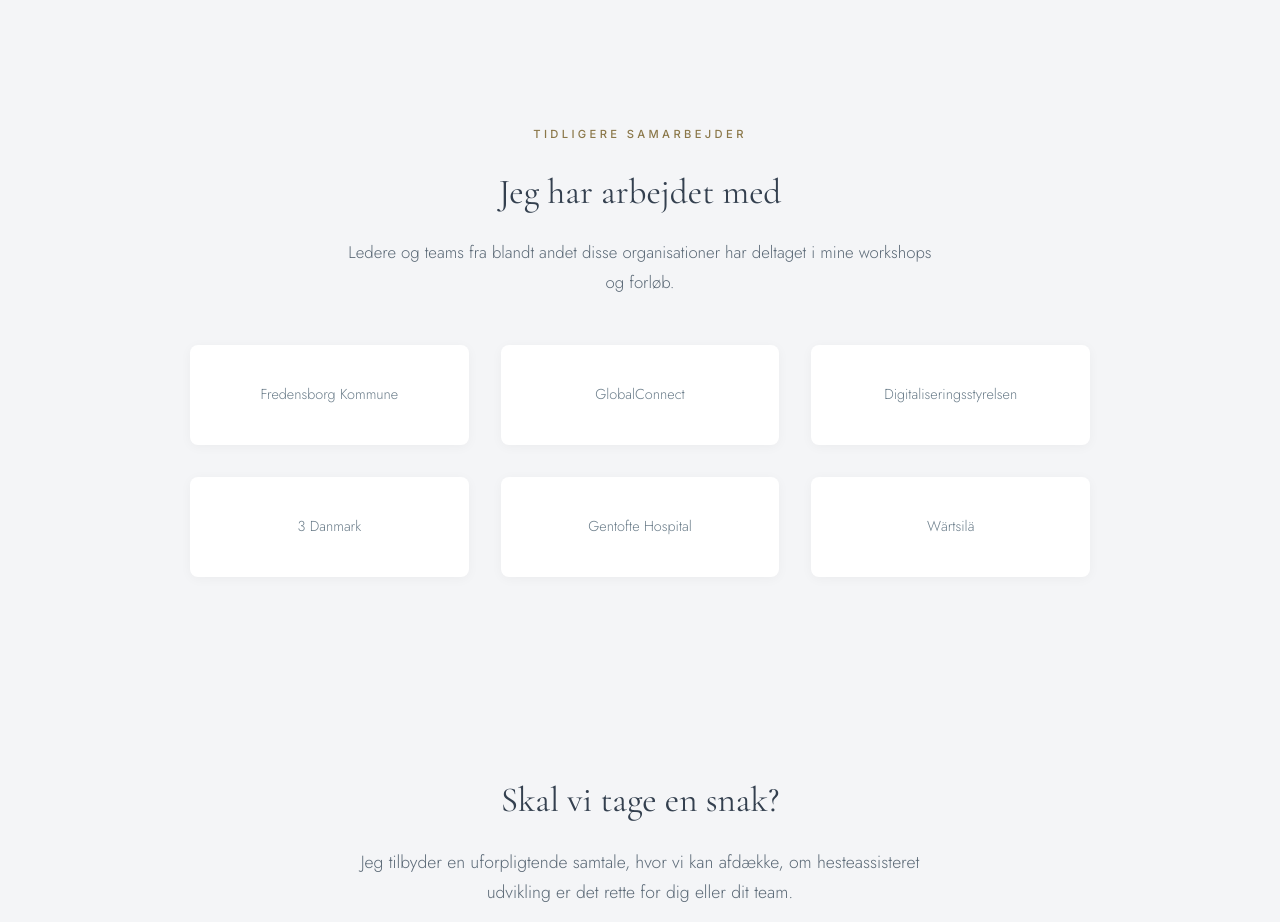
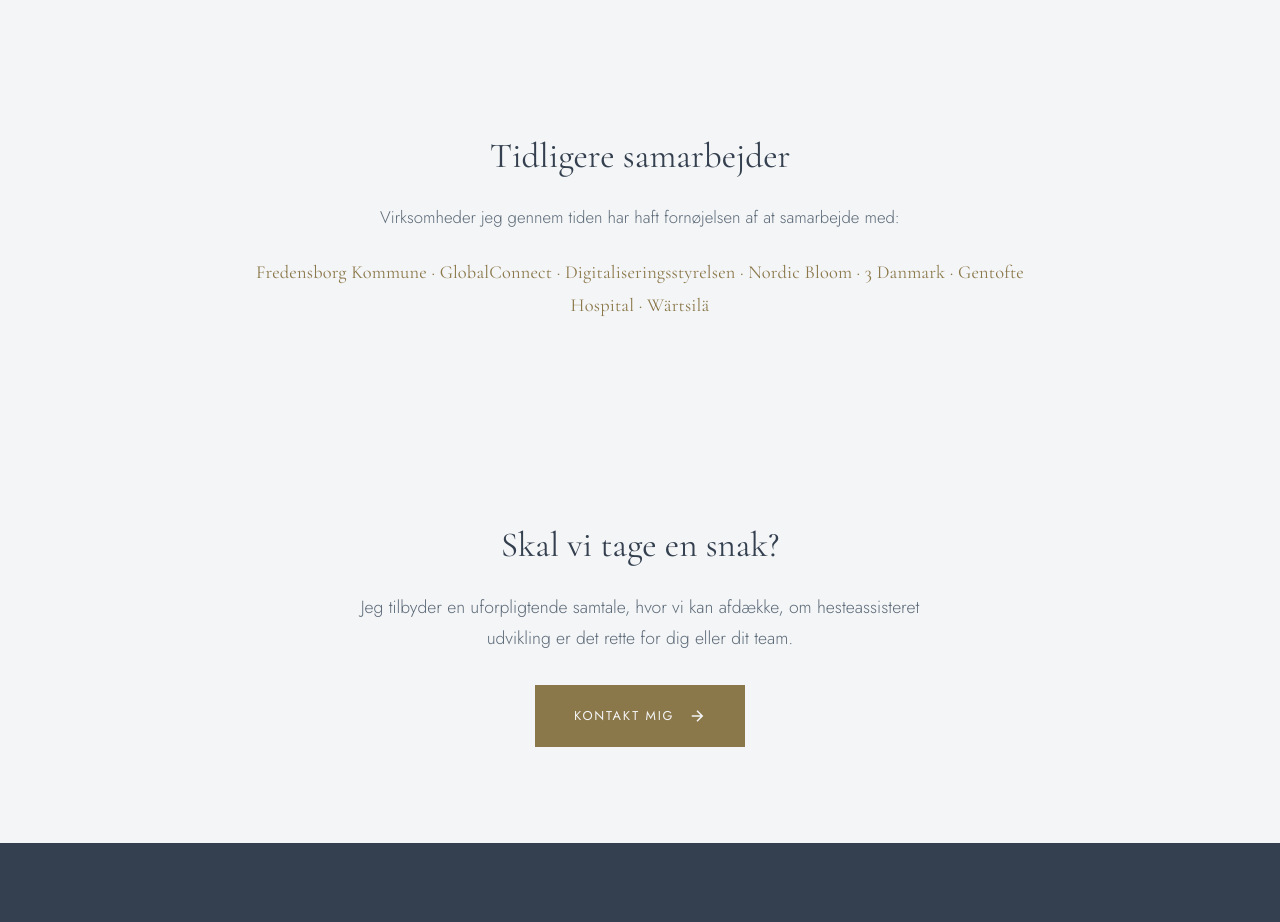
Before and after one commit to borreby86/udviklingmedhestekr-fter, a Next.js app: page /om-mig in a window 1280 px wide. Shown: the part 2580-3502 px from the top of the page. Built offline with nearby package versions, Linux system fonts and the light colour scheme; no server answers.

Commit message:
Change collaborators section to simple text list

```diff
--- a/app/om-mig/page.tsx
+++ b/app/om-mig/page.tsx
@@ -203,45 +203,19 @@ export default function OmMigPage() {
       <section className="about-page-collaborators">
         <div className="about-page-container">
           <motion.div
-            className="about-page-collaborators-header"
+            className="about-page-collaborators-content"
             initial={{ opacity: 0, y: 20 }}
             whileInView={{ opacity: 1, y: 0 }}
             viewport={{ once: true }}
             transition={{ duration: 0.6 }}
           >
-            <p className="section-label">Tidligere samarbejder</p>
-            <h2>Jeg har arbejdet med</h2>
+            <h2>Tidligere samarbejder</h2>
             <p className="about-page-collaborators-intro">
-              Ledere og teams fra blandt andet disse organisationer har deltaget i mine workshops og forløb.
+              Virksomheder jeg gennem tiden har haft fornøjelsen af at samarbejde med:
             </p>
-          </motion.div>
-
-          <motion.div
-            className="about-page-logo-grid"
-            initial={{ opacity: 0, y: 20 }}
-            whileInView={{ opacity: 1, y: 0 }}
-            viewport={{ once: true }}
-            transition={{ duration: 0.6, delay: 0.2 }}
-          >
-            {/* Placeholder boxes for logos - replace with actual logos */}
-            <div className="about-page-logo-item">
-              <span>Fredensborg Kommune</span>
-            </div>
-            <div className="about-page-logo-item">
-              <span>GlobalConnect</span>
-            </div>
-            <div className="about-page-logo-item">
-              <span>Digitaliseringsstyrelsen</span>
-            </div>
-            <div className="about-page-logo-item">
-              <span>3 Danmark</span>
-            </div>
-            <div className="about-page-logo-item">
-              <span>Gentofte Hospital</span>
-            </div>
-            <div className="about-page-logo-item">
-              <span>Wärtsilä</span>
-            </div>
+            <p className="about-page-collaborators-list">
+              Fredensborg Kommune · GlobalConnect · Digitaliseringsstyrelsen · Nordic Bloom · 3 Danmark · Gentofte Hospital · Wärtsilä
+            </p>
           </motion.div>
         </div>
       </section>
```
Also changed, not shown: app/globals.css.
